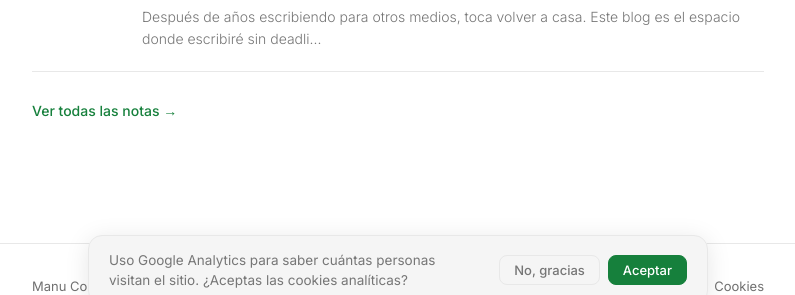
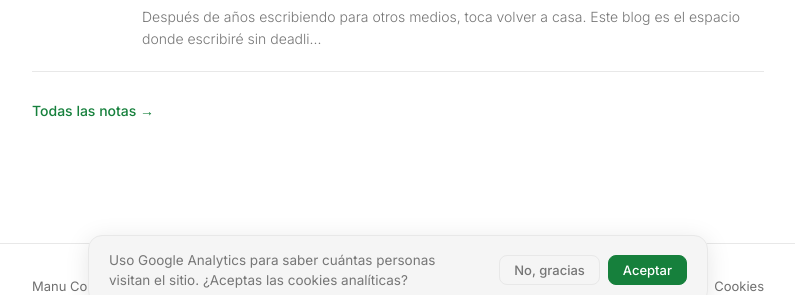
Before and after one commit to mcontreras/mcontreras.github.io, a Jekyll site: the page built from index.md, in a window 1280 px wide and 1256 px high. Shown: the part 927-1222 px from the top of the window, without its empty margins (242-1037 px from the left). Built offline with Jekyll 4.4.1, drawn with Linux system fonts in a browser that asks for light colours.

```diff
--- a/_layouts/home.html
+++ b/_layouts/home.html
@@ -42,7 +42,7 @@
     <div>
       <p class="sh">Últimas notas</p>
       {% include posts_list.html posts=site.posts limit=5 excerpt_length=120 date_format="%-d %b" %}
-      <a href="{{ '/notas/' | relative_url }}" class="all-link">Ver todas las notas →</a>
+      <a href="{{ '/notas/' | relative_url }}" class="all-link">Todas las notas →</a>
     </div>
 
   </div>
```
